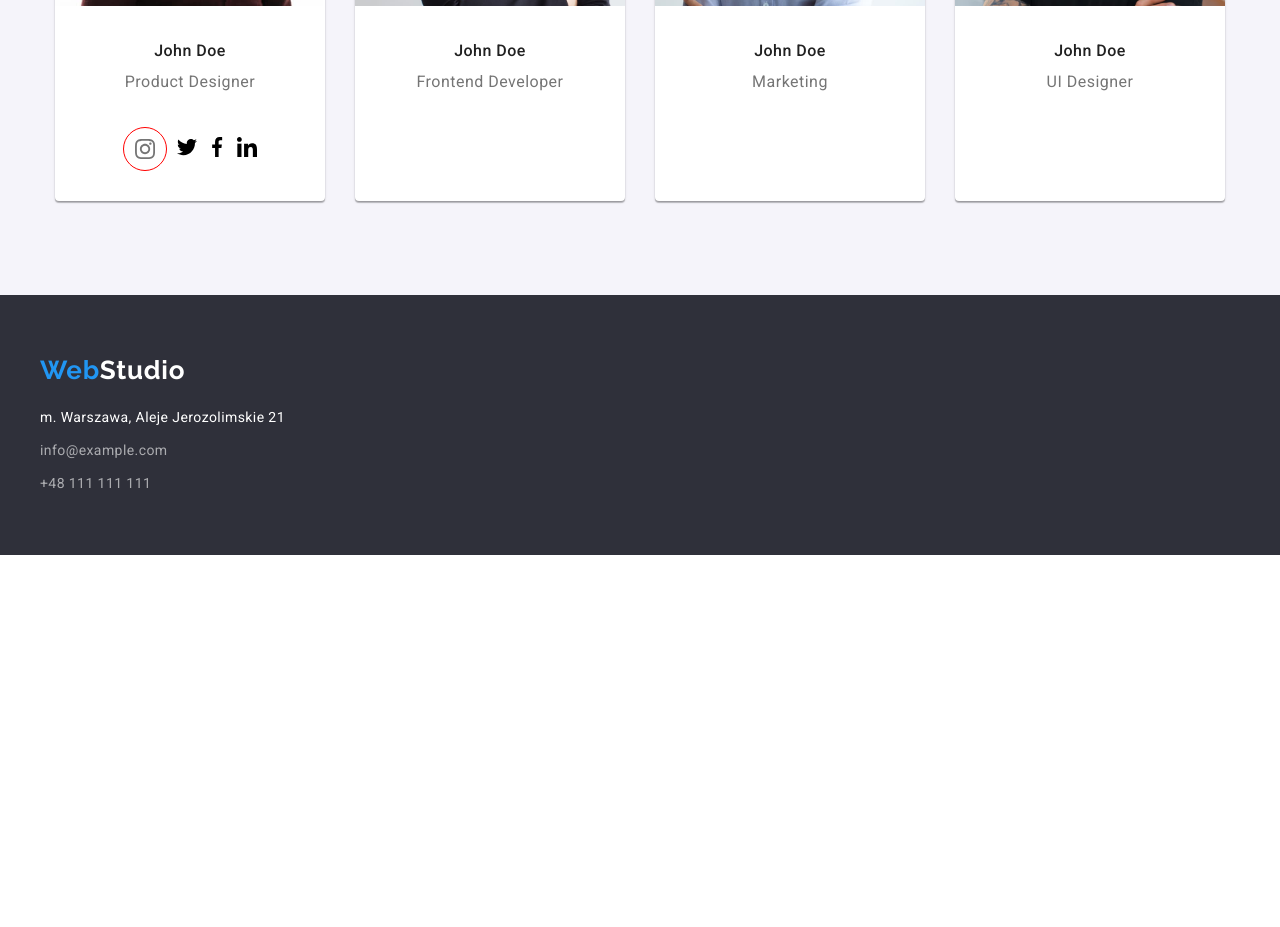
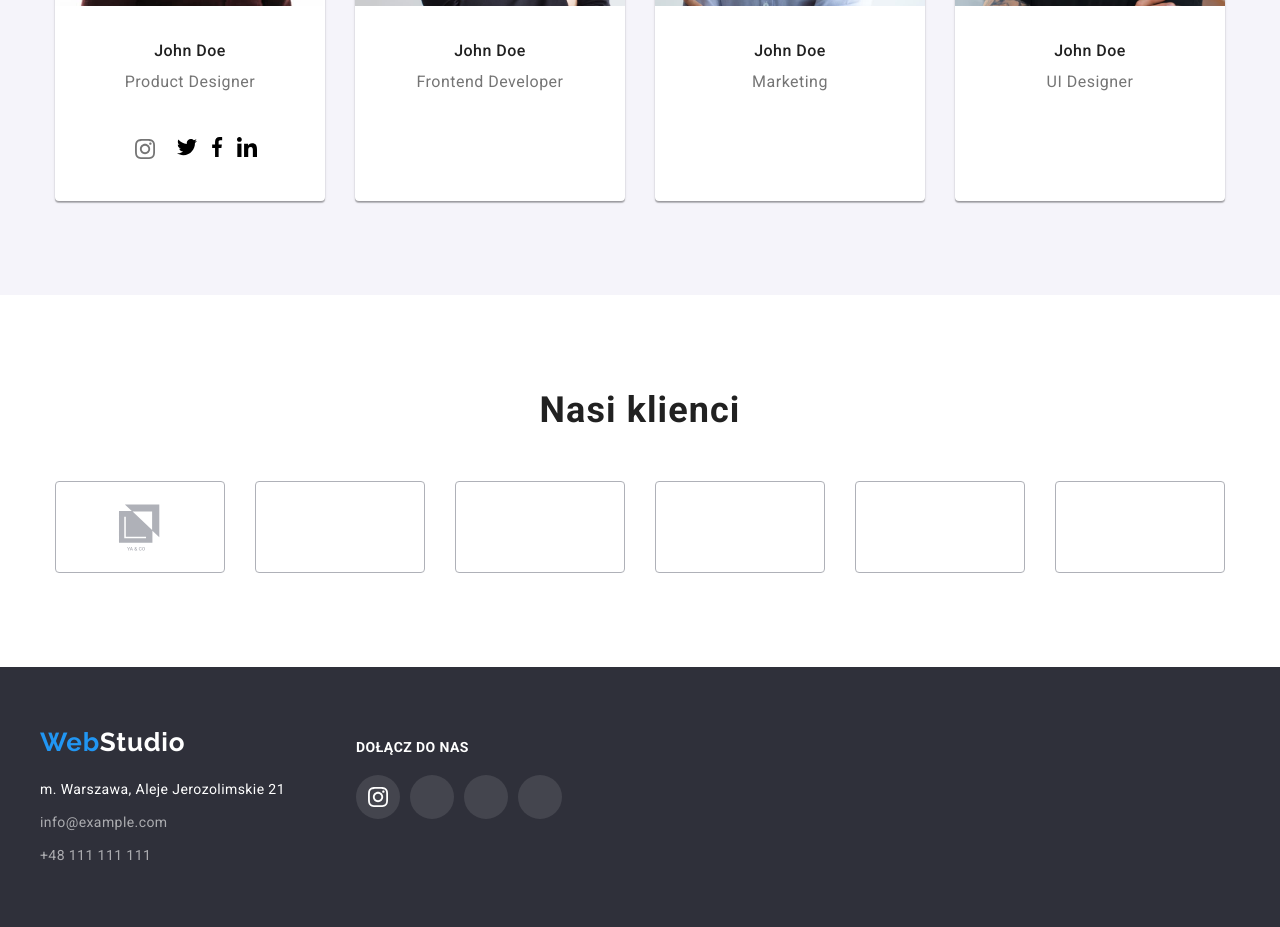
Before and after one commit to krystianklimczak/goit-markup-hw-04, a plain HTML site: page index.html in a window 1280 px wide. Shown: the part 2080-3007 px from the top of the page. Before the commit the page ends 2635 px from the top, so only its background shows below. Drawn offline with nearby package versions, Linux system fonts and the light colour scheme.

Commit message:
add all icons

```diff
--- a/css/styles.css
+++ b/css/styles.css
@@ -16,6 +16,7 @@
   --color-background-solution: #2f303a;
   --color-header-line: rgba(236, 236, 236, 1);
   --color-border-line: #eeeeee;
+  --color-icons: #afb1b8;
 }
 /* BODY STYLE */
 body {
@@ -108,7 +109,8 @@ header {
 }
 .solution {
   background-color: var(--color-background-solution);
-  background-image: linear-gradient(rgba(47, 48, 58, 0.4),rgba(47, 48, 58, 0.4)) , url(../images/main_page/solution/background_photo_section_solution.jpg);
+  background-image: linear-gradient(rgba(47, 48, 58, 0.4), rgba(47, 48, 58, 0.4)),
+    url(../images/main_page/solution/background_photo_section_solution.jpg);
   background-repeat: no-repeat;
   background-position: 50% 50%;
 }
@@ -274,7 +276,6 @@ header {
 }
 
 .our-squad-icon-website {
-  border: 1px solid red;
   fill: var(--color-text-grey);
   width: 44px;
   height: 44px;
@@ -289,12 +290,60 @@ header {
   background-color: var(--color-hover);
 }
 
+/* .out-clients {
+} */
+
+.our-clients-title {
+  font-family: 'Roboto';
+  font-style: normal;
+  font-weight: 700;
+  font-size: 36px;
+  line-height: 42px;
+  text-align: center;
+  letter-spacing: 0.03em;
+  color: var(--color-text-main);
+  padding-top: 94px;
+  padding-bottom: 50px;
+}
+
+.our-clients-list {
+  display: flex;
+  justify-content: center;
+  align-items: center;
+  gap: 30px;
+  padding-bottom: 94px;
+}
+
+.our-clients-logo {
+  display: flex;
+  justify-content: center;
+  align-items: center;
+  border: 1px solid var(--color-icons);
+  border-radius: 4px;
+  width: 170px;
+  height: 92px;
+  fill: var(--color-icons);
+}
+
+.our-clients-logo:is(:hover, :focus) {
+  fill: var(--color-hover);
+  border: 2px solid var(--color-hover);
+}
+
 .footer {
   background-color: var(--color-background-solution);
 }
+
+.footer-main-container {
+  display: flex;
+  /* align-items: center; */
+  gap: 70px;
+}
+
 .footer-container {
   padding-top: 60px;
   padding-bottom: 60px;
+  /* width: 246px; */
 }
 .footer-logo {
   font-family: 'Raleway';
@@ -326,6 +375,7 @@ header {
   display: flex;
   flex-direction: column;
   gap: 9px;
+  width: 246px;
 }
 .footer-link {
   font-family: 'Roboto';
@@ -339,6 +389,48 @@ header {
 
   color: var(--color-text-grey-opacity);
 }
+
+.footer-container-social {
+  display: flex;
+  flex-direction: column;
+  align-items: flex-start;
+  padding-top: 72px;
+  gap: 20px;
+}
+
+.footer-container-social-title {
+  font-family: 'Roboto';
+  font-style: normal;
+  font-weight: 700;
+  font-size: 14px;
+  line-height: 16px;
+  letter-spacing: 0.03em;
+  text-transform: uppercase;
+  color: var(--color-text-white);
+}
+
+.footer-container-social-list {
+  display: flex;
+  justify-content: center;
+  align-items: center;
+  gap: 10px;
+}
+
+.footer-container-social-item {
+  display: flex;
+  justify-content: center;
+  align-items: center;
+  border-radius: 50%;
+  width: 44px;
+  height: 44px;
+  fill: var(--color-text-white);
+  background-color: rgba(255, 255, 255, 0.1);
+}
+
+.footer-container-social-item:is(:hover, :focus) {
+  background-color: var(--color-hover);
+}
+
 .filter {
   display: flex;
   justify-content: center;
@@ -380,6 +472,11 @@ header {
   align-items: center;
   margin-bottom: 94px;
 }
+
+.project-item:is(:hover, :focus) {
+  box-shadow: 0px 1px 1px rgba(0, 0, 0, 0.12), 0px 4px 4px rgba(0, 0, 0, 0.06),
+    1px 4px 6px rgba(0, 0, 0, 0.16);
+}
 .project-description {
   border-right: 1px solid var(--color-border-line);
   border-left: 1px solid var(--color-border-line);
--- a/index.html
+++ b/index.html
@@ -225,10 +225,47 @@
           </ul>
         </div>
       </section>
+      <!-- OUR CLIENT's -->
+      <section class="our-clients container">
+        <h3 class="our-clients-title">Nasi klienci</h3>
+        <ul class="our-clients-list">
+          <li class="our-clients-logo">
+            <svg width="106" height="60">
+              <use href="./images/icons.svg#icon-company_yaco"></use>
+            </svg>
+          </li>
+          <li class="our-clients-logo">
+            <svg width="106" height="60">
+              <use></use>
+            </svg>
+          </li>
+          <li class="our-clients-logo">
+            <svg width="106" height="60">
+              <use></use>
+            </svg>
+          </li>
+          <li class="our-clients-logo">
+            <svg width="106" height="60">
+              <use></use>
+            </svg>
+          </li>
+          <li class="our-clients-logo">
+            <svg width="106" height="60">
+              <use></use>
+            </svg>
+          </li>
+          <li class="our-clients-logo">
+            <svg width="106" height="60">
+              <use></use>
+            </svg>
+          </li>
+        </ul>
+      </section>
     </main>
 
     <footer class="footer">
-      <div class="container footer-container">
+      <div class="container footer-main-container">
+        <div class="footer-container">
           <!-- LOGO FOOTER -->
           <a href="./index.html" class="footer-logo"
             >Web<span class="footer-logo-span">Studio</span></a
@@ -240,6 +277,33 @@
             <a href="tel:+48111111111" class="footer-link">+48 111 111 111</a>
           </address>
         </div>
+        <!-- SOCIAL MEDIA ICON -->
+        <div class="footer-container-social">
+          <h4 class="footer-container-social-title">Dołącz do nas</h4>
+          <ul class="footer-container-social-list">
+            <li class="footer-container-social-item">
+              <svg width="20" height="20">
+                <use href="./images/icons.svg#icon-instagram"></use>
+              </svg>
+            </li>
+            <li class="footer-container-social-item">
+              <svg width="20" height="20">
+                <use></use>
+              </svg>
+            </li>
+            <li class="footer-container-social-item">
+              <svg width="20" height="20">
+                <use></use>
+              </svg>
+            </li>
+            <li class="footer-container-social-item">
+              <svg width="20" height="20">
+                <use></use>
+              </svg>
+            </li>
+          </ul>
+        </div>
+      </div>
     </footer>
   </body>
 </html>
```
Also changed, not shown: portfolio.html (+41 -3 lines). Lines whose indentation alone changed are shown as unchanged.
